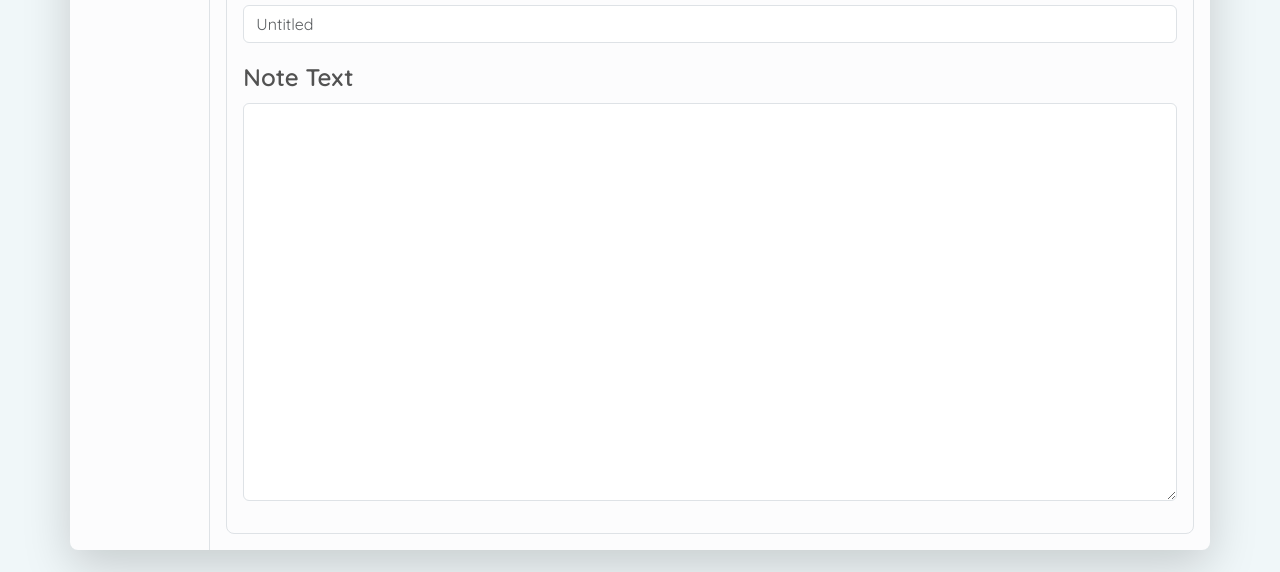
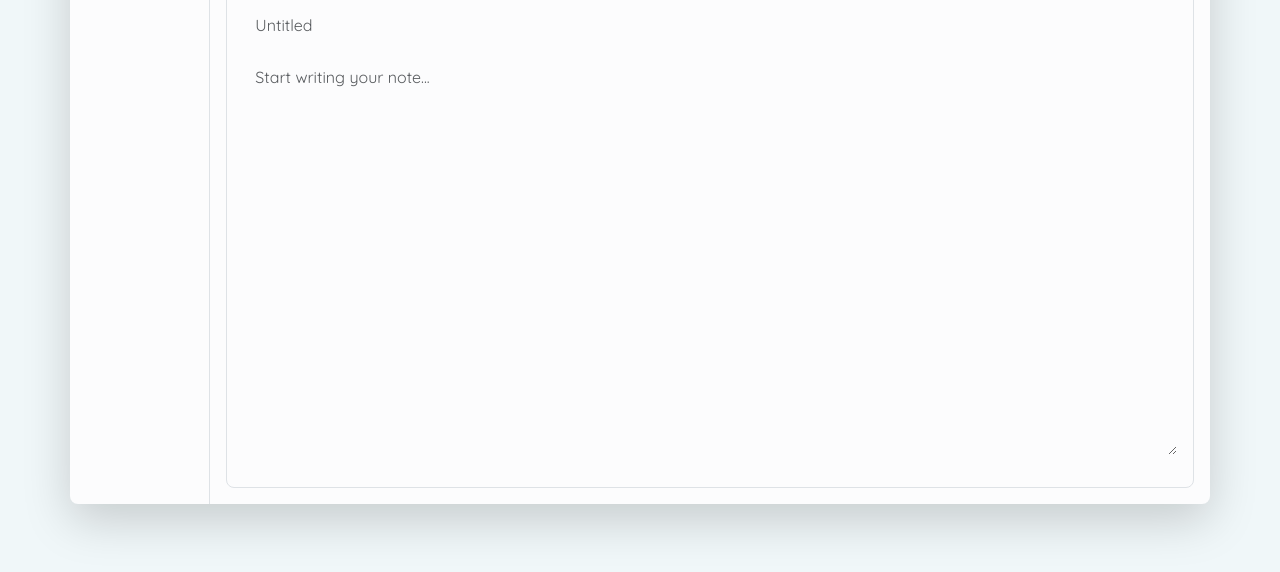
Before and after one commit to leightongrant/note-taking-app-step8up, a website: page public/index.html in a window 1280 px wide. Shown: the part 228-800 px from the top of the page. Drawn offline with nearby package versions, Linux system fonts and the light colour scheme; no server answers.

Commit message:
feat(notes): add note creation functionality with save button

```diff
--- a/public/assets/css/style.css
+++ b/public/assets/css/style.css
@@ -63,3 +63,15 @@ nav {
 	grid-template-columns: 1fr auto auto;
 	gap: 1rem;
 }
+#note-title-input,
+#note-text {
+	border: none;
+	border-color: transparent;
+	background-color: transparent;
+}
+#note-title-input:focus,
+#note-text:focus {
+	border-color: transparent;
+	box-shadow: none;
+	background-color: transparent;
+}
--- a/public/assets/js/index.js
+++ b/public/assets/js/index.js
@@ -7,39 +7,35 @@ const newNoteContent = `<div class="h-100 new-note-wrapper">
 										<h2 class="new-note-title">Untitled</h2>
 										<button
 											type="button"
-											class="btn btn-md btn-success"
+											class="btn btn-md btn-success save-button"
 										>
 											Save</button
-										><button
-											type="button"
-											class="btn btn-md btn-outline-danger"
 										>
-											Delete
-										</button>
 									</div>
 									<div class="border border-1 rounded-3 p-3">
 										<div class="mb-3">
 											<label
 												for="note-title"
-												class="form-label fw-semibold fs-4"
+												class="form-label fw-semibold fs-4 d-none"
 												>Title</label
 											>
 											<input
-												type="email"
+												type="text"
 												class="form-control"
-												id="note-title"
+												id="note-title-input"
 												placeholder="Untitled"
 											/>
 										</div>
 										<div class="mb-3">
 											<label
 												for="note-text"
-												class="form-label fw-semibold fs-4"
+												class="form-label fw-semibold fs-4 d-none"
 												>Note Text</label
 											>
 											<textarea
 												class="form-control"
 												id="note-text"
+												placeholder="Start writing your note..."
 												rows="16"
 											></textarea>
 										</div>
@@ -108,9 +104,37 @@ const renderNote = (note) => {
 	noteView.innerHTML = currentNote
 }
 
+const getNewNote = () => {
+	const noteTitleInput = document.querySelector('#note-title-input')
+	const newNoteTitle = document.querySelector('.new-note-title')
+	const noteText = document.querySelector('#note-text')
+	const saveButton = document.querySelector('.save-button')
+	noteTitleInput.addEventListener('keyup', (e) => {
+		newNoteTitle.textContent = e.target.value
+	})
+	saveButton.addEventListener('click', (e) => {
+		if (noteTitleInput.value.length === 0 || noteText.value.length === 0) {
+			console.log('No new note to save')
+			return
+		}
+		const newNote = { title: noteTitleInput.value, noteText: noteText.value }
+		saveNote(newNote)
+	})
+}
+
+const saveNote = async (note) => {
+	const url = `http://localhost:5000/api/notes`
+	try {
+		await fetch(url, { method: 'POST', body: JSON.stringify(note), headers: { 'Content-Type': 'application/json' } })
+	} catch (error) {
+		console.log(error)
+	}
+}
+
 const main = () => {
 	getNotes()
 	noteView.innerHTML = newNoteContent
+	getNewNote()
 }
 
 main()
```
Also changed, not shown: notes.json (+1 -16 lines).
